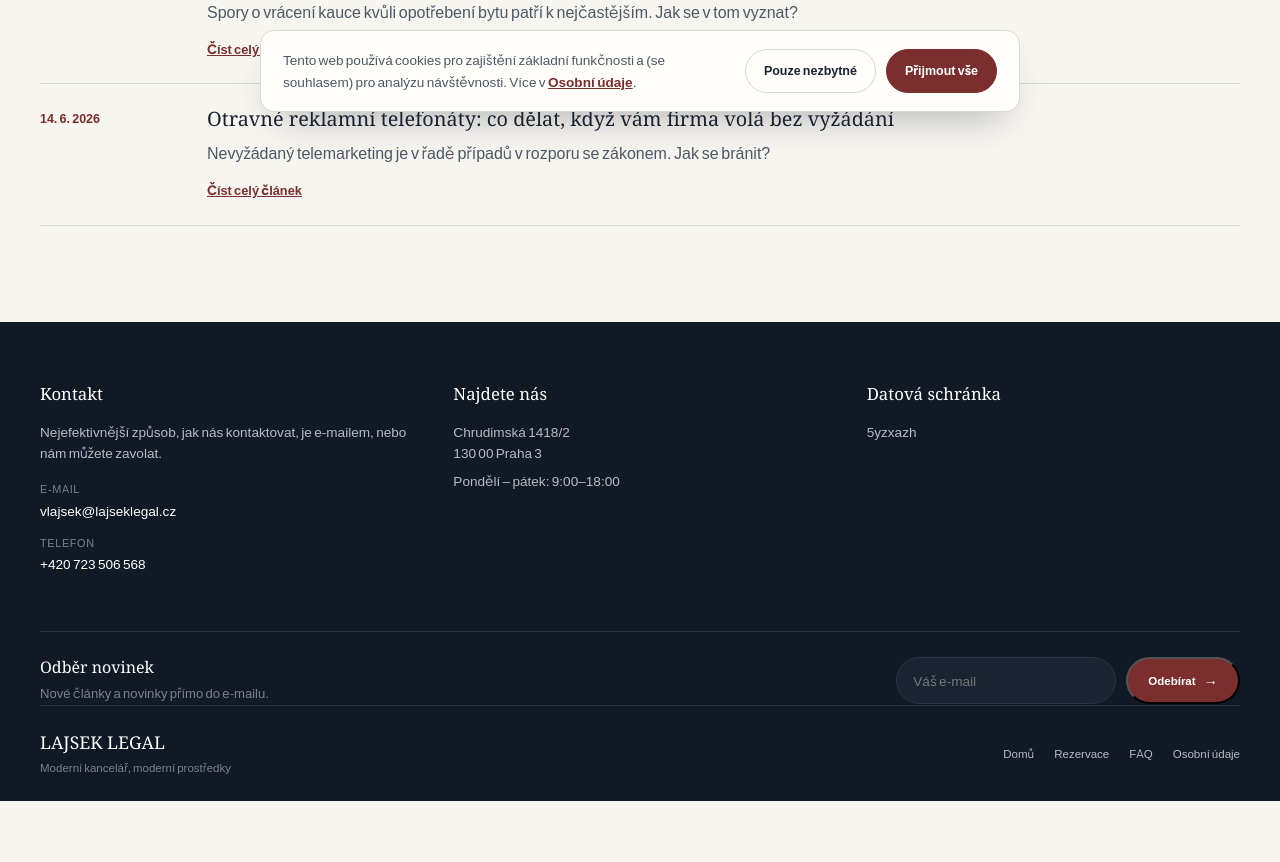
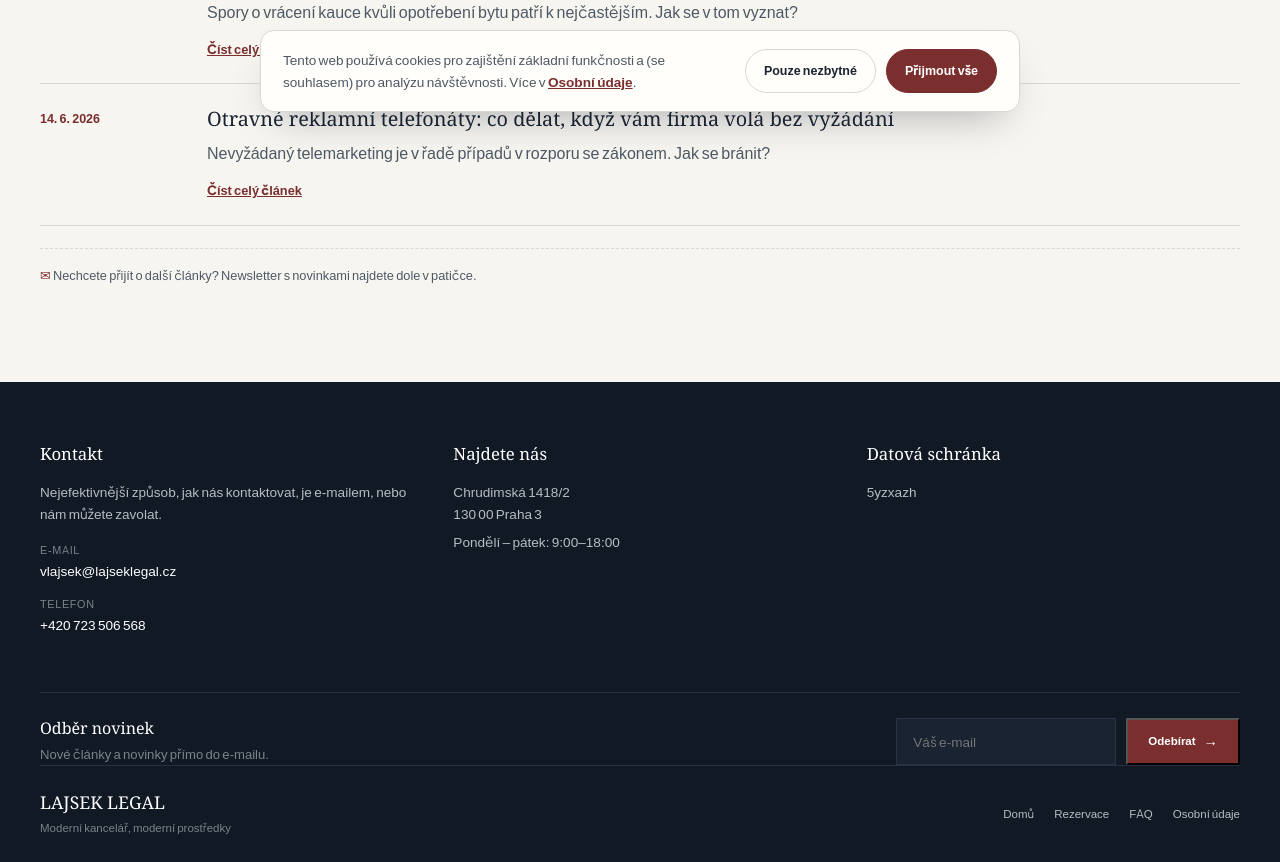
Before and after one commit to Danas2008/LajsekLegal, a Django app: page /blog/ in a window 1280 px wide. Shown: the part 672-1534 px from the top of the page. Before the commit the page ends 1473 px from the top, so only its background shows below. Run offline with Django 5.2, Linux system fonts and the light colour scheme; data comes from the database, SQL or seed files in the repository; data that the repository does not hold is empty.

Commit message:
feat: add newsletter hint to blog and blog detail templates, update email settings for SMTP

```diff
--- a/core/translations.py
+++ b/core/translations.py
@@ -118,6 +118,7 @@ EN = {
     'blog_read_more': 'Read the full article',
     'blog_empty': 'There are no articles here yet.',
     'blog_back': 'Back to blog',
+    'blog_newsletter_hint': "Don't want to miss new articles? Find our newsletter down in the footer.",
     'blog_edit_in_dashboard': 'Edit in dashboard',
 
     # --- Booking ---
--- a/static/css/style.css
+++ b/static/css/style.css
@@ -418,6 +418,19 @@ blockquote footer span {
   font: 500 1.24rem/1.28 var(--serif);
 }
 
+.newsletter-hint {
+  margin: 22px 0 0;
+  padding-top: 16px;
+  border-top: 1px dashed var(--line);
+  color: var(--ink-soft);
+  font-size: 0.8rem;
+}
+
+.newsletter-hint::before {
+  content: "✉ ";
+  color: var(--wine);
+}
+
 .post h3 a {
   text-decoration: none;
   transition: color 0.15s ease;
@@ -726,7 +739,6 @@ blockquote footer span {
 .newsletter-form input {
   padding: 11px 16px;
   border: 1px solid #2a3342;
-  border-radius: 999px;
   background: #1a2332;
   color: #fff;
   font: inherit;
@@ -744,14 +756,9 @@ blockquote footer span {
   align-items: center;
   gap: 8px;
   padding: 11px 20px;
-  border-radius: 999px;
   font-size: 0.72rem;
   white-space: nowrap;
-  transition: background 0.15s ease, transform 0.15s ease;
-}
-
-.newsletter-form .button:hover {
-  transform: translateY(-1px);
+  transition: background 0.15s ease;
 }
 
 .newsletter-form .button::after {
--- a/templates/blog.html
+++ b/templates/blog.html
@@ -91,6 +91,9 @@
               <p>{% t "blog_empty" "Zatím zde nejsou žádné články." %}</p>
             {% endfor %}
           </div>
+          {% if posts %}
+            <p class="newsletter-hint">{% t "blog_newsletter_hint" "Nechcete přijít o další články? Newsletter s novinkami najdete dole v patičce." %}</p>
+          {% endif %}
         </div>
       </section>
     </main>
--- a/templates/blog_detail.html
+++ b/templates/blog_detail.html
@@ -80,7 +80,8 @@
       <section class="content">
         <article class="wrap reading">
           {{ post.body|safe }}
-          <p style="margin-top: 40px">
+          <p class="newsletter-hint" style="margin-top: 40px">{% t "blog_newsletter_hint" "Nechcete přijít o další články? Newsletter s novinkami najdete dole v patičce." %}</p>
+          <p style="margin-top: 16px">
             <a class="text-link" href="{% url 'blog_list' %}">&larr; {% t "blog_back" "Zpět na blog" %}</a>
           </p>
         </article>
```
Also changed, not shown: lajseklegal/settings.py (+16 -6 lines).
